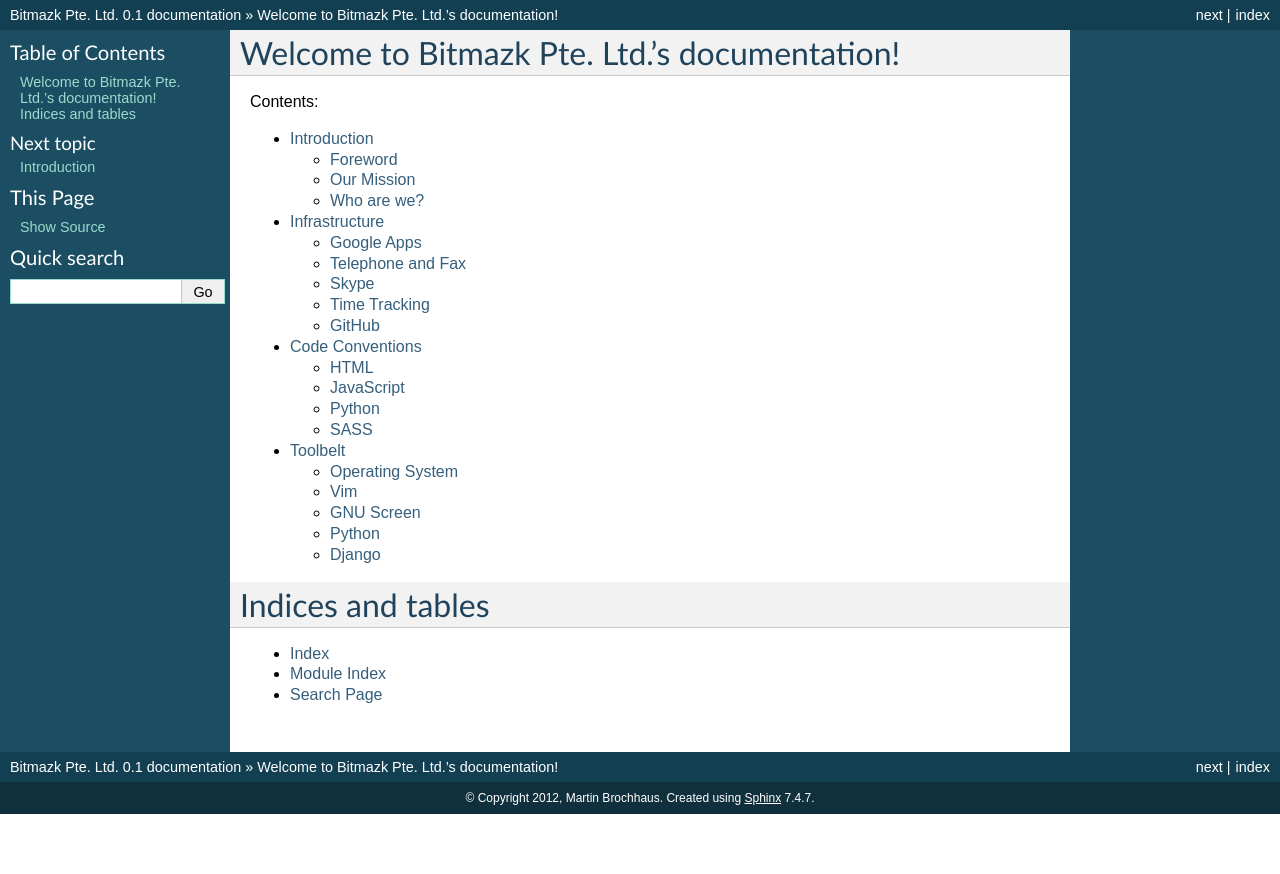
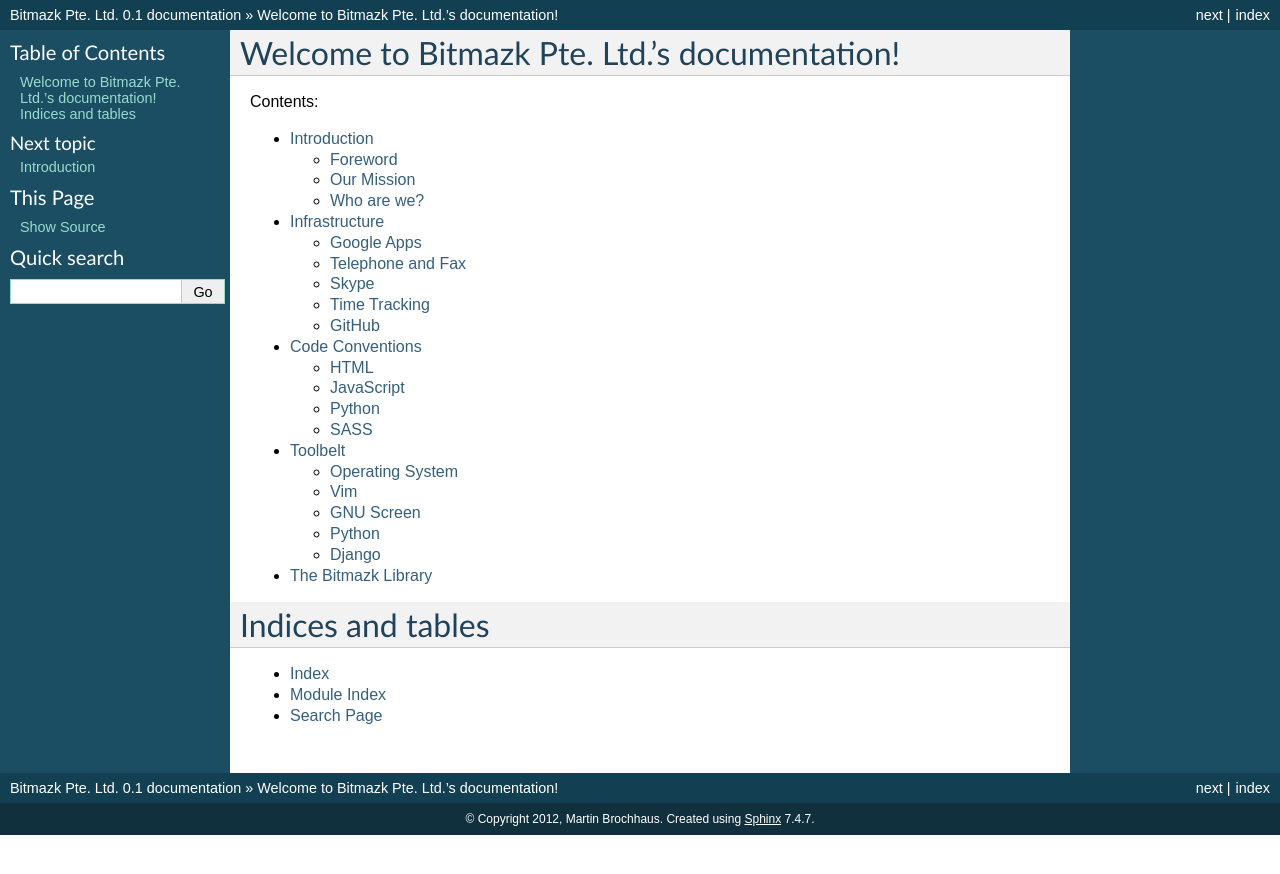
Before and after one commit to bitlabstudio/bitmazk-book, a Sphinx documentation site: the page built from docs/index.rst, in a window 1280 px wide. Shown: the top 874 px of the page. Built offline with Sphinx 7.4.7, drawn with Linux system fonts in a browser that asks for light colours; formulas are drawn with MathJax 3.

Commit message:
Added library chapter.

```diff
--- a/docs/index.rst
+++ b/docs/index.rst
@@ -15,6 +15,7 @@
    infrastructure/index
    code_conventions/index
    toolbelt/index
+   library
 
 
 Indices and tables
--- /dev/null
+++ b/docs/library.rst
@@ -0,0 +1,2 @@
+The Bitmazk Library
+===================
```
